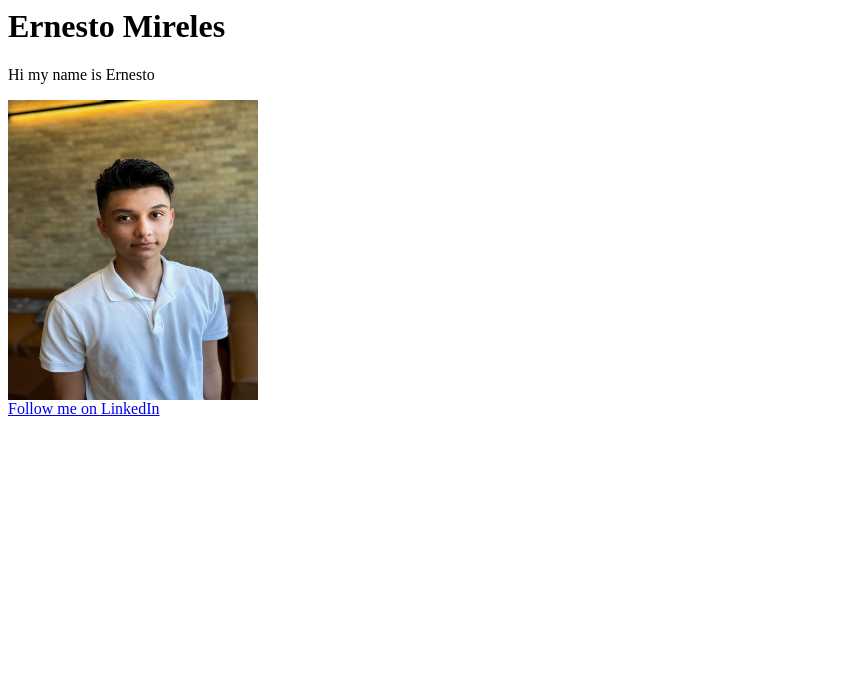
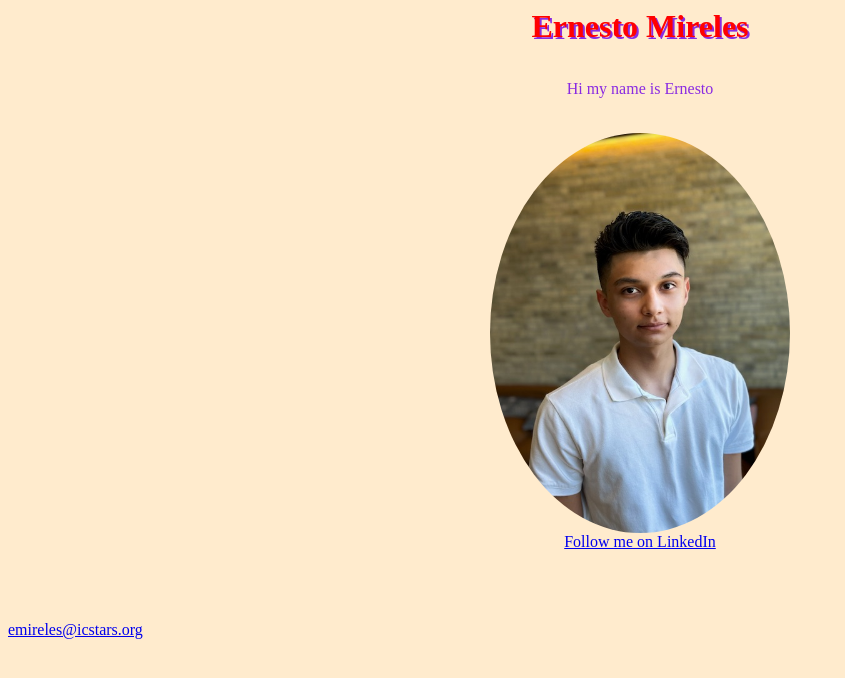
Before and after one commit to icstars/EMireles-AboutMe, a plain HTML site: page Index.html in a window 1280 px wide. Shown: the whole page, without its empty margins (0-845 px from the left). Drawn offline with Linux system fonts and the light colour scheme.

Commit message:
Updated website

```diff
--- a/Index.html
+++ b/Index.html
@@ -1,21 +1,50 @@
 <html>
+  <!--We are in visual studio code right now-->
+  <!--Below here is html standing for hyper text markup language used to create the structure of the website-->
   <head>
-    <title>Ernesto's Site</title>
+    <title>Ernesto's AboutMe</title>
+
+    <!-- A favicon is a small image displayed next to the page title in the browser tab -->
+    <link rel="icon" type="image" href="/images/OIP (1).jpg" />
+
+    <!--Internal Css is below where it's used in the html document where it affects all of the p with blueviolet color -->
+    <!--* means all is gonna be selected border covers all in a border with a solid,dotted and line -->
+    <style>
+      * {
+        /* border: 1px solid black; */
+      }
+    </style>
+    <!--Connector that adds the css file into the html document. -->
+    <link rel="stylesheet" href="style.css" />
   </head>
-  <h1>Ernesto Mireles</h1>
+
+  <body>
+    <!--Style attribute that adds styles to elements. Such as color, font and size-->
+    <!--In line 12 in line CSS know as Cascading Style Sheets. For styling the strcuture of the html page  -->
+    <!-- is center tag is used to align text to center-->
+    <center>
+      <h1 style="color: red">Ernesto Mireles</h1>
       <p>Hi my name is Ernesto</p>
-  <img
-    src="images/ERNESTOMIRELES.jpg"
-    alt="Not Found ErnestoMireles.PNG"
-    width="250"
-    height="300"
-  />
-  <body>
+
+      <!--img tag thats embed an image in a web page/ alt is the name it will show when the picture isnt available.-->
+      <img src="images/ERNESTOMIRELES.jpg" alt="Not Found ErnestoMireles.jpg" />
+
+      <!--Break tag is below, which in short breaks the line to start a whole new line to start, used for formatting, but not recommended-->
       <br />
+      <!--The a attribute specifies where to open the linked document:-->
+      <!-- The attribute _blink tells the browser to open a new windows.-->
+      <!--Target attribute used to specify where a linked document will open-->
       <a
         href="https://www.linkedin.com/in/ernesto-mireles-2aba66303/"
         target="_blank"
         >Follow me on LinkedIn</a
       >
+    </center>
   </body>
+
+  <!-- contact information element that contains -->
+  <footer>
+    <p></p>
+    <a href="emireles@icstars.org">emireles@icstars.org</a>
+  </footer>
 </html>
--- /dev/null
+++ b/style.css
@@ -0,0 +1,23 @@
+/* External CSS */
+
+/* element selector how we select within a Css file or style tag */
+body img {
+  height: 400px;
+  border-radius: 50%;
+}
+
+body {
+  background-color: blanchedalmond;
+}
+/*  Text shadow is as it says it gives a shadow. first px is for horizontel and second vertical for shadow */
+body h1 {
+  font-family: "Times New Roman", Times, serif;
+  text-shadow: 2px 2px blueviolet;
+}
+
+body p {
+  color: blueviolet;
+  padding: 10px;
+  padding-right: 10px;
+  margin: 25px;
+}
```
Also changed, not shown: index.html (+38 -9 lines), images/OIP (1).jpg (added). Lines whose indentation alone changed are shown as unchanged.
